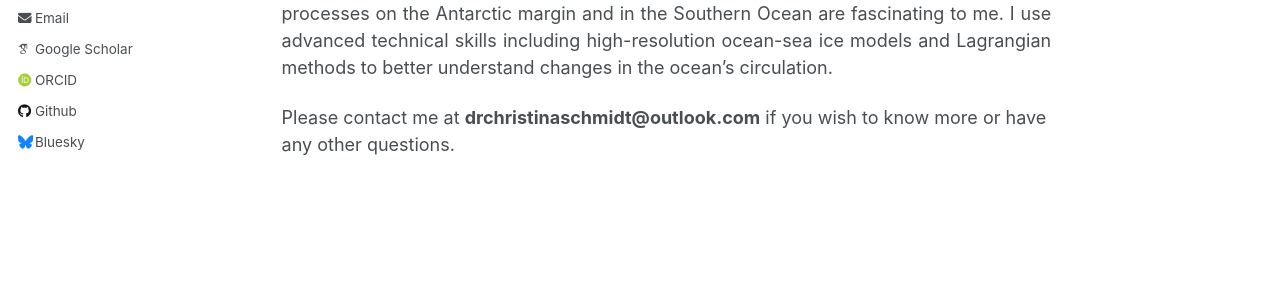
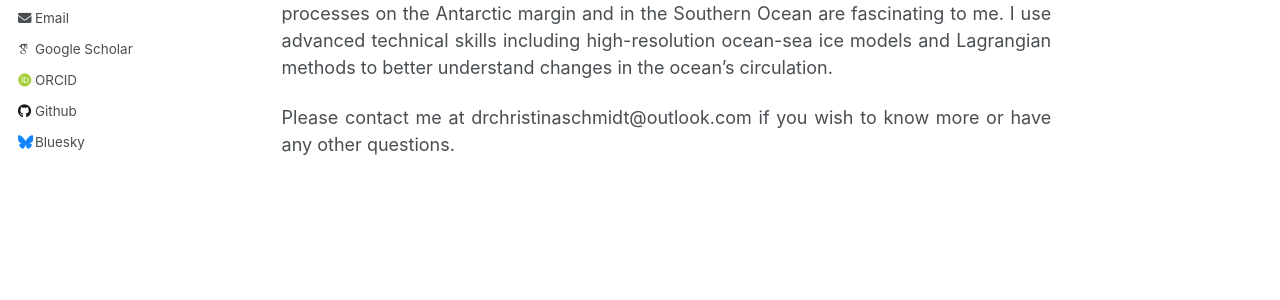
Before and after one commit to schmidt-christina/schmidt-christina.github.io, a Jekyll site: the page built from _pages/about.md, in a window 1280 px wide and 1040 px high. Shown: the part 460-760 px from the top of the window. Built offline with Jekyll 4.4.1, drawn with Linux system fonts in a browser that asks for light colours; some web fonts are replaced.

Commit message:
fixed layout

```diff
--- a/_pages/about.md
+++ b/_pages/about.md
@@ -19,4 +19,4 @@ redirect_from:
 <p style='text-align: justify;'> I am a Physical Oceanographer interested in what drives the ocean’s circulation from small to large scales and how this affects the climate system. In particular, the dynamics and processes on the Antarctic margin and in the Southern Ocean are fascinating to me. I use advanced technical skills including high-resolution ocean-sea ice models and Lagrangian methods to better understand changes in the ocean’s circulation. </p>
 
 
-Please contact me at **drchristinaschmidt@outlook.com** if you wish to know more or have any other questions.
+<p style='text-align: justify;'>  Please contact me at drchristinaschmidt@outlook.com if you wish to know more or have any other questions. </p>
```
